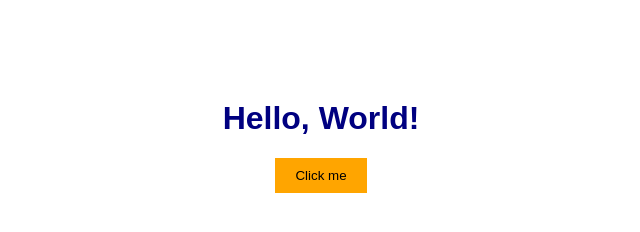
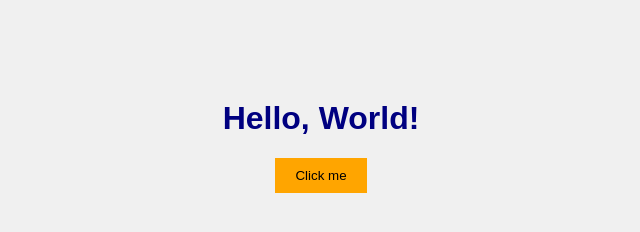
Before and after one commit to gerardosison321-commits/my-first-site, a plain HTML site: page index.html in a window 1280 px wide. Shown: the whole page, without its empty margins (319-959 px from the left). Drawn offline with Linux system fonts and the light colour scheme.

Commit message:
Add light gray background on the body

```diff
--- a/style.css
+++ b/style.css
@@ -2,6 +2,7 @@ body {
   font-family: Arial, sans-serif;
   text-align: center;
   margin-top: 100px;
+  background-color: #f0f0f0;
 }
 h1 {
   color: navy;
```
